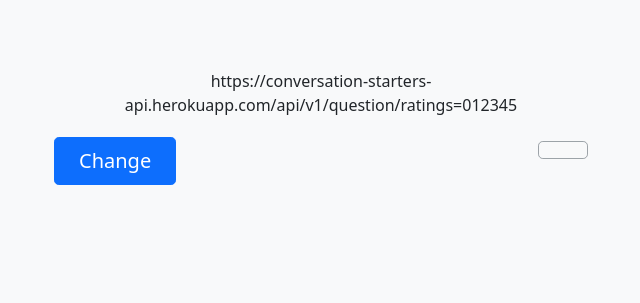
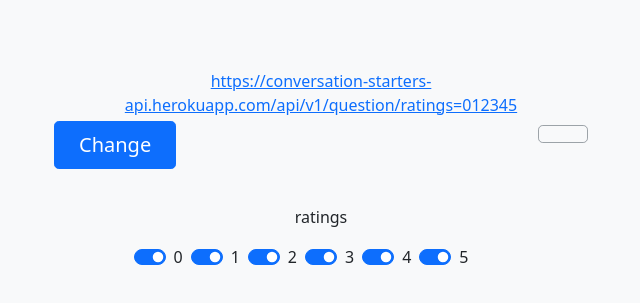
Before and after one commit to EthanHaque/conversation-starters-api, a website: page public/index.html in a window 1280 px wide. Shown: the part 141-444 px from the top of the page, without its empty margins (319-959 px from the left). Drawn offline with nearby package versions, Linux system fonts and the light colour scheme; no server answers.

Commit message:
adding in buttons to control ratings

```diff
--- a/public/index.html
+++ b/public/index.html
@@ -24,11 +24,12 @@
 	<div class="container">
 		<div class="px-4 py-1 my-1 text-center">
 			<div class="col-lg-6 mx-auto">
-				<p>https://conversation-starters-api.herokuapp.com/api/v1/question/ratings=012345</p>
-
+				<a target="blank"
+					href="https://conversation-starters-api.herokuapp.com/api/v1/question/ratings=012345">https://conversation-starters-api.herokuapp.com/api/v1/question/ratings=012345
+				</a>
 				<div class="d-grid gap-2 d-sm-flex justify-content-sm-between py-1">
 					<button type="button" class="btn btn-primary btn-lg px-4 gap-3"
-						onclick="getRandomQuestion()">Change</button>
+						onclick="getRandomQuestion(getCheckedBoxes())">Change</button>
 					<div>
 						<button disabled type="button" class="btn btn-outline-secondary btn-lg px-4" id="rating">
 						</button>
@@ -38,6 +39,37 @@
 			</div>
 		</div>
 	</div>
+	<div class="d-flex justify-content-center">
+
+		<p>ratings</p>
+	</div>
+	<div class="d-flex justify-content-center">
+		<div class="form-check form-switch px-4">
+			<input class="form-check-input" type="checkbox" id="0" checked>
+			<label class="form-check-label" for="check0">0</label>
+		</div>
+		<div class="form-check form-switch px-4">
+			<input class="form-check-input" type="checkbox" id="1" checked>
+			<label class="form-check-label " for="check1">1</label>
+		</div>
+		<div class="form-check form-switch px-4">
+			<input class="form-check-input" type="checkbox" id="2" checked>
+			<label class="form-check-label" for="check2">2</label>
+		</div>
+		<div class="form-check form-switch px-4">
+			<input class="form-check-input" type="checkbox" id="3" checked>
+			<label class="form-check-label" for="chec3">3</label>
+		</div>
+		<div class="form-check form-switch px-4">
+			<input class="form-check-input" type="checkbox" id="4" checked>
+			<label class="form-check-label" for="check4">4</label>
+		</div>
+		<div class="form-check form-switch px-4">
+			<input class="form-check-input" type="checkbox" id="5" checked>
+			<label class="form-check-label" for="check5">5</label>
+		</div>
+	</div>
+
 
 	<script src="./js/question.js"></script>
 	<script src="https://cdn.jsdelivr.net/npm/bootstrap@5.0.2/dist/js/bootstrap.bundle.min.js"
--- a/public/js/question.js
+++ b/public/js/question.js
@@ -15,6 +15,19 @@
     }
 }
 
+function getCheckedBoxes() {
+
+    let out = "";
+    let boxes = document.getElementsByClassName("form-check-input");
+    Array.from(boxes).forEach(element => {
+        console.log(element);
+        if (element["checked"] == true) {
+            out += element.id
+        }
+    });
+    return out;
+}
+
 function changeText(data) {
     const questionEle = document.querySelector("#question");
     const ratingEle = document.querySelector("#rating")
@@ -22,4 +35,4 @@
     ratingEle.innerHTML = `rating: ${data.rating}`;
 }
 
-getRandomQuestion();
+getRandomQuestion(getCheckedBoxes());
```
